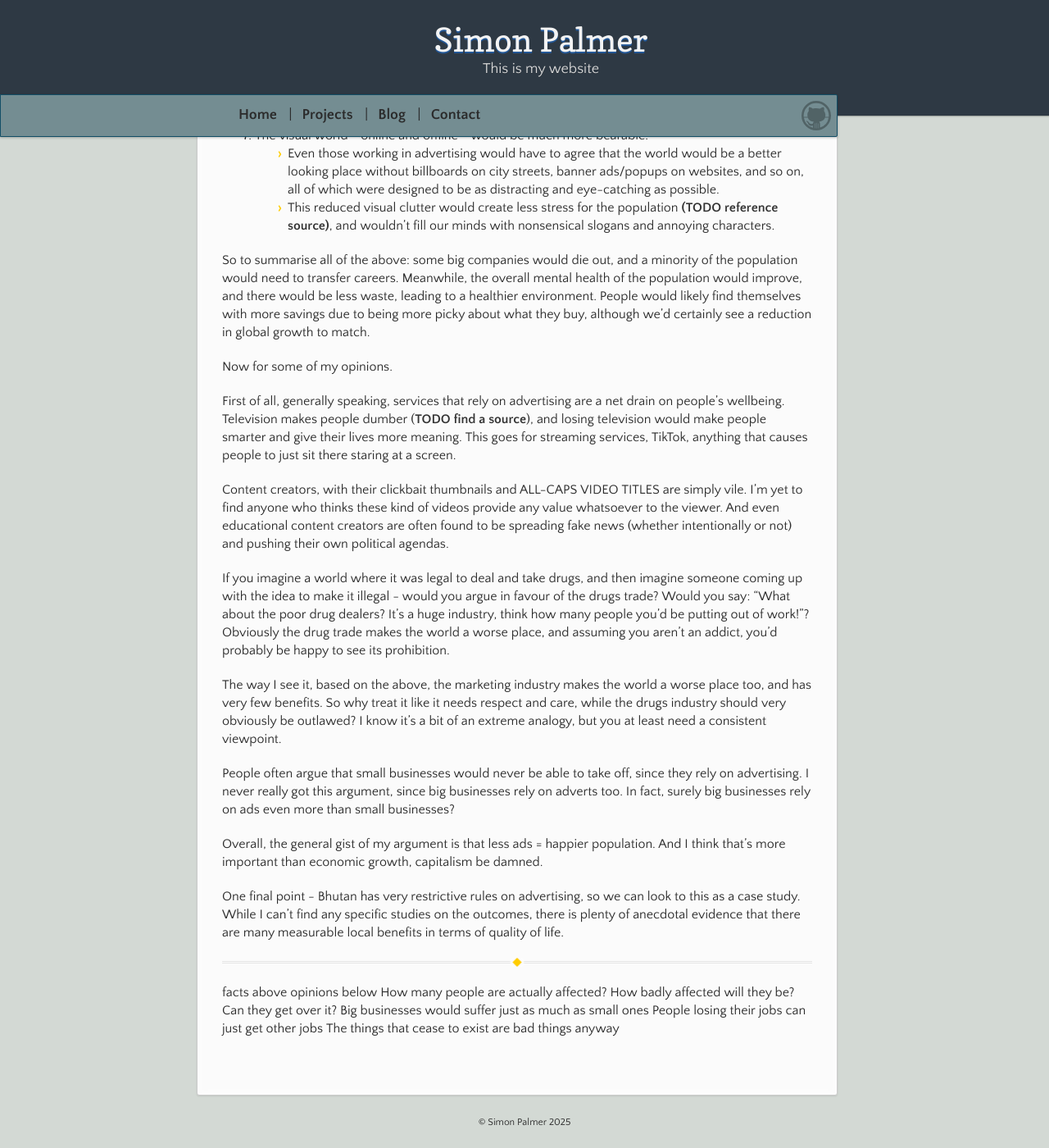
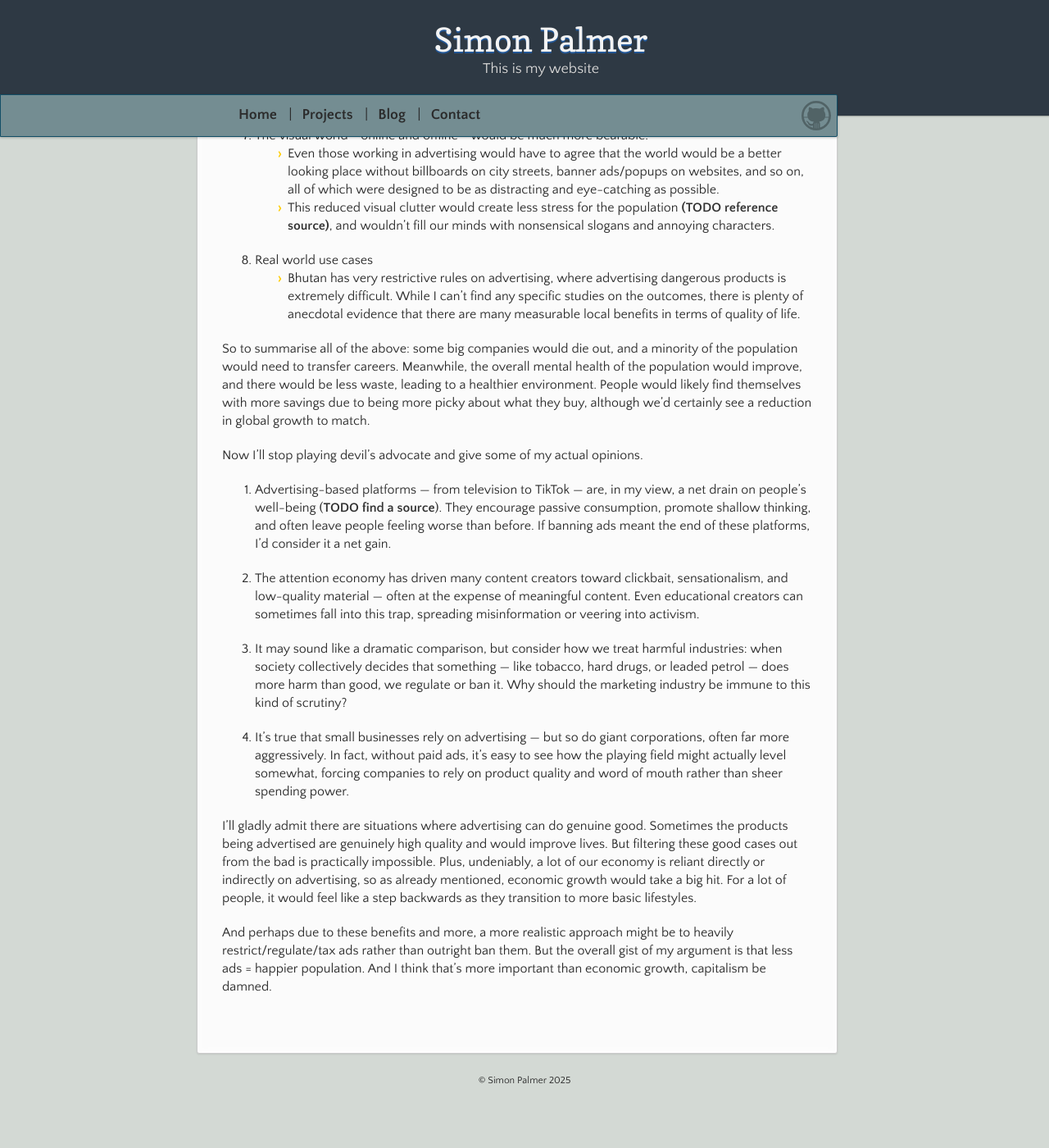
Before and after one commit to craylton/craylton.github.io, a Jekyll site: the page built from blog/ad-ban.md, in a window 1280 px wide and 1400 px high, scrolled down 1527 px. Shown: the whole window at 82% size. Built offline with Jekyll 4.4.1, drawn with Linux system fonts in a browser that asks for light colours; our own code applies the rules of GitHub Pages for plain Markdown files; after the commit the page ends 2876 px from its top, so only the background shows below that.

Commit message:
tweaks to the opinion section

```diff
--- a/blog/ad-ban.md
+++ b/blog/ad-ban.md
@@ -43,31 +43,21 @@ Surprisingly, when I suggest it to other people, it's usually met with a lot of
 7. The visual world - online and offline - would be much more bearable.
     - Even those working in advertising would have to agree that the world would be a better looking place without billboards on city streets, banner ads/popups on websites, and so on, all of which were designed to be as distracting and eye-catching as possible.
     - This reduced visual clutter would create less stress for the population **(TODO reference source)**, and wouldn't fill our minds with nonsensical slogans and annoying characters.
+8. Real world use cases
+    - Bhutan has very restrictive rules on advertising, where advertising dangerous products is extremely difficult. While I can't find any specific studies on the outcomes, there is plenty of anecdotal evidence that there are many measurable local benefits in terms of quality of life.
 
 So to summarise all of the above: some big companies would die out, and a minority of the population would need to transfer careers. Meanwhile, the overall mental health of the population would improve, and there would be less waste, leading to a healthier environment. People would likely find themselves with more savings due to being more picky about what they buy, although we'd certainly see a reduction in global growth to match.
 
-Now for some of my opinions.
+Now I'll stop playing devil's advocate and give some of my actual opinions.
 
-First of all, generally speaking, services that rely on advertising are a net drain on people's wellbeing. Television makes people dumber (**TODO find a source**), and losing television would make people smarter and give their lives more meaning. This goes for streaming services, TikTok, anything that causes people to just sit there staring at a screen.
+1. Advertising-based platforms — from television to TikTok — are, in my view, a net drain on people's well-being (**TODO find a source**). They encourage passive consumption, promote shallow thinking, and often leave people feeling worse than before. If banning ads meant the end of these platforms, I’d consider it a net gain.
 
-Content creators, with their clickbait thumbnails and ALL-CAPS VIDEO TITLES are simply vile. I'm yet to find anyone who thinks these kind of videos provide any value whatsoever to the viewer. And even educational content creators are often found to be spreading fake news (whether intentionally or not) and pushing their own political agendas.
+2. The attention economy has driven many content creators toward clickbait, sensationalism, and low-quality material — often at the expense of meaningful content. Even educational creators can sometimes fall into this trap, spreading misinformation or veering into activism.
 
-If you imagine a world where it was legal to deal and take drugs, and then imagine someone coming up with the idea to make it illegal - would you argue in favour of the drugs trade? Would you say: "What about the poor drug dealers? It's a huge industry, think how many people you'd be putting out of work!"? Obviously the drug trade makes the world a worse place, and assuming you aren't an addict, you'd probably be happy to see its prohibition.
+3. It may sound like a dramatic comparison, but consider how we treat harmful industries: when society collectively decides that something — like tobacco, hard drugs, or leaded petrol — does more harm than good, we regulate or ban it. Why should the marketing industry be immune to this kind of scrutiny?
 
-The way I see it, based on the above, the marketing industry makes the world a worse place too, and has very few benefits. So why treat it like it needs respect and care, while the drugs industry should very obviously be outlawed? I know it's a bit of an extreme analogy, but you at least need a consistent viewpoint.
+4. It’s true that small businesses rely on advertising — but so do giant corporations, often far more aggressively. In fact, without paid ads, it's easy to see how the playing field might actually level somewhat, forcing companies to rely on product quality and word of mouth rather than sheer spending power.
 
-People often argue that small businesses would never be able to take off, since they rely on advertising. I never really got this argument, since big businesses rely on adverts too. In fact, surely big businesses rely on ads even more than small businesses?
+I'll gladly admit there are situations where advertising can do genuine good. Sometimes the products being advertised are genuinely high quality and would improve lives. But filtering these good cases out from the bad is practically impossible. Plus, undeniably, a lot of our economy is reliant directly or indirectly on advertising, so as already mentioned, economic growth would take a big hit. For a lot of people, it would feel like a step backwards as they transition to more basic lifestyles.
 
-Overall, the general gist of my argument is that less ads = happier population. And I think that's more important than economic growth, capitalism be damned.
-
-One final point - Bhutan has very restrictive rules on advertising, so we can look to this as a case study. While I can't find any specific studies on the outcomes, there is plenty of anecdotal evidence that there are many measurable local benefits in terms of quality of life.
-
-
----
-facts above
-opinions below
-    How many people are actually affected?
-    How badly affected will they be? Can they get over it?
-    Big businesses would suffer just as much as small ones
-    People losing their jobs can just get other jobs
-    The things that cease to exist are bad things anyway
+And perhaps due to these benefits and more, a more realistic approach might be to heavily restrict/regulate/tax ads rather than outright ban them. But the overall gist of my argument is that less ads = happier population. And I think that's more important than economic growth, capitalism be damned.
```
